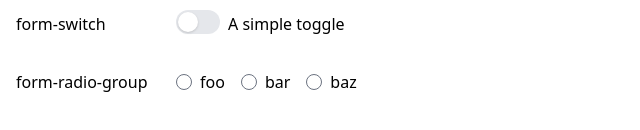
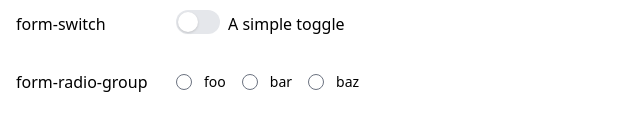
Before and after one commit to Vectrex/vxVue, a Vue app: page / in a window 1280 px wide. Shown: the part 302-432 px from the top of the page, without its empty margins (0-640 px from the left). Built offline with nearby package versions, Linux system fonts and the light colour scheme.

Commit message:
form-radio-group component slots labelling

```diff
--- a/src/App.vue
+++ b/src/App.vue
@@ -40,6 +40,10 @@
   </div>
   <div class="p-4 flex items-center">
     <span class="inline-block w-40">form-radio-group</span>
-    <form-radio-group v-model="formData.formRadioGroup" :options="['foo', 'bar', 'baz']" class="inline-block mr-4" name="radios"></form-radio-group>
+    <form-radio-group v-model="formData.formRadioGroup" :options="['foo', 'bar', 'baz']" class="inline-block mr-4" name="radios">
+      <template v-slot="slotData">
+        <p class="pl-1 text-sm">{{ slotData.option.label || slotData.option }}</p>
+      </template>
+    </form-radio-group>
   </div>
 </template>
--- a/src/components/vx-vue/formelements/form-radio-group.vue
+++ b/src/components/vx-vue/formelements/form-radio-group.vue
@@ -8,7 +8,9 @@
         type="radio"
         class="h-4 w-4"
     >
-    <span class="ml-2">{{ option.label || option }}</span>
+    <span class="ml-2">
+      <slot :option="option">{{ option.label || option }}</slot>
+    </span>
   </label>
 </template>
 
```
